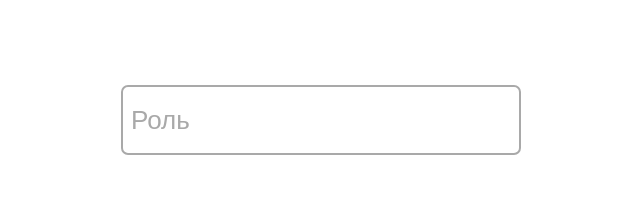
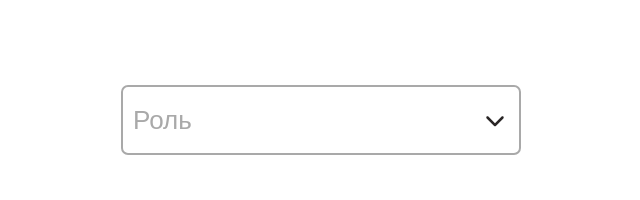
Before and after one commit to Nelkor/rethinking-forms, a Vue app: page / in a window 1280 px wide. Shown: the top 200 px of the page, without its empty margins (319-959 px from the left). Built offline with nearby package versions, Linux system fonts and the light colour scheme.

Commit message:
angle, etc

```diff
--- a/src/components/MySelect.vue
+++ b/src/components/MySelect.vue
@@ -19,8 +19,13 @@
 
         <div
             class="value"
-            v-if="currentIndex !== null"
+            :class="{ visible: currentIndex !== null }"
         >{{ list[currentIndex] }}</div>
+
+        <div
+            class="angle"
+            :class="{ active: isOpen }"
+        ></div>
 
         <div
             class="options"
@@ -52,7 +57,6 @@ export default {
         onFocus: false,
         isOpen: false,
         isBlurPrevented: false,
-        // TODO сделать обработку null как -1
         targetIndex: null,
     }),
     model: {
@@ -76,11 +80,17 @@ export default {
                 this.targetIndex = this.currentIndex;
             }
         },
+        enter() {
+            this.isOpen = false;
+            this.$emit('change', this.targetIndex);
+        },
         inputKeyDown(e) {
             switch (e.code) {
             case 'Tab':
                 if (this.isOpen) {
                     e.preventDefault();
+
+                    this.enter();
                 }
 
                 break;
@@ -94,8 +104,7 @@ export default {
 
                 break;
             case 'Enter':
-                this.isOpen = false;
-                this.$emit('change', this.targetIndex);
+                this.enter();
 
                 break;
             case 'ArrowDown':
@@ -156,7 +165,7 @@ export default {
     label {
         position: absolute;
         color: #a9a9a9;
-        left: 6px;
+        left: 8px;
         top: -8px;
         padding: 0 4px;
         background-color: #fff;
@@ -171,11 +180,35 @@ export default {
 
     .value {
         position: absolute;
-        left: 10px;
+        left: 12px;
         top: 20px;
         font-size: 26px;
+        transition: .6s;
+        pointer-events: none;
+        opacity: 0;
+        width: 350px;
+        white-space: nowrap;
+        overflow: hidden;
+        text-overflow: ellipsis;
+
+        &.visible {
+            opacity: 1;
+        }
+    }
+
+    .angle {
+        position: absolute;
+        width: 20px;
+        height: 20px;
+        right: 16px;
+        top: 25px;
         transition: .2s;
+        background: center/cover url(../assets/drop.svg);
         pointer-events: none;
+
+        &.active {
+            transform: rotate(90deg);
+        }
     }
 
     .options {
```
